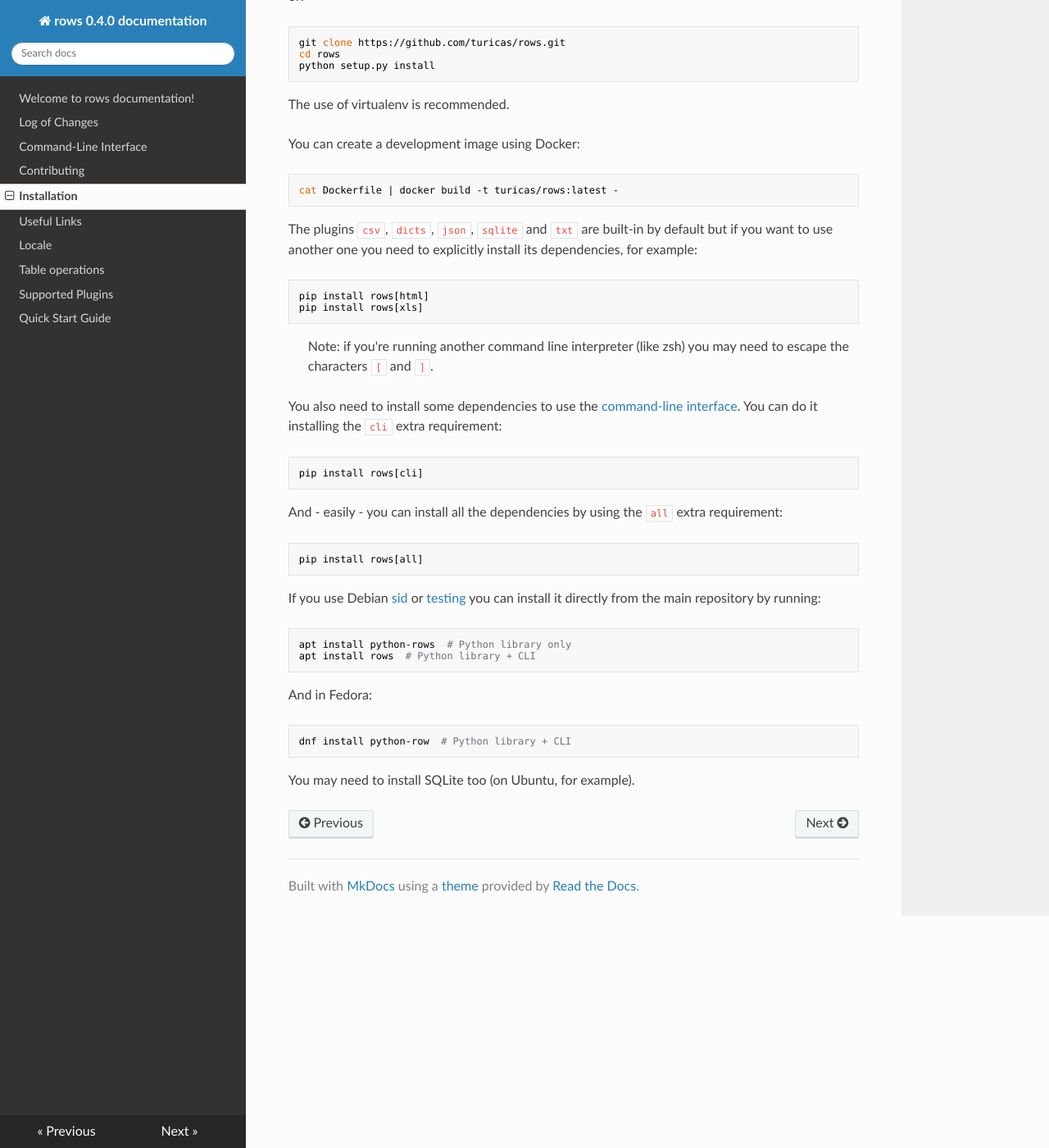
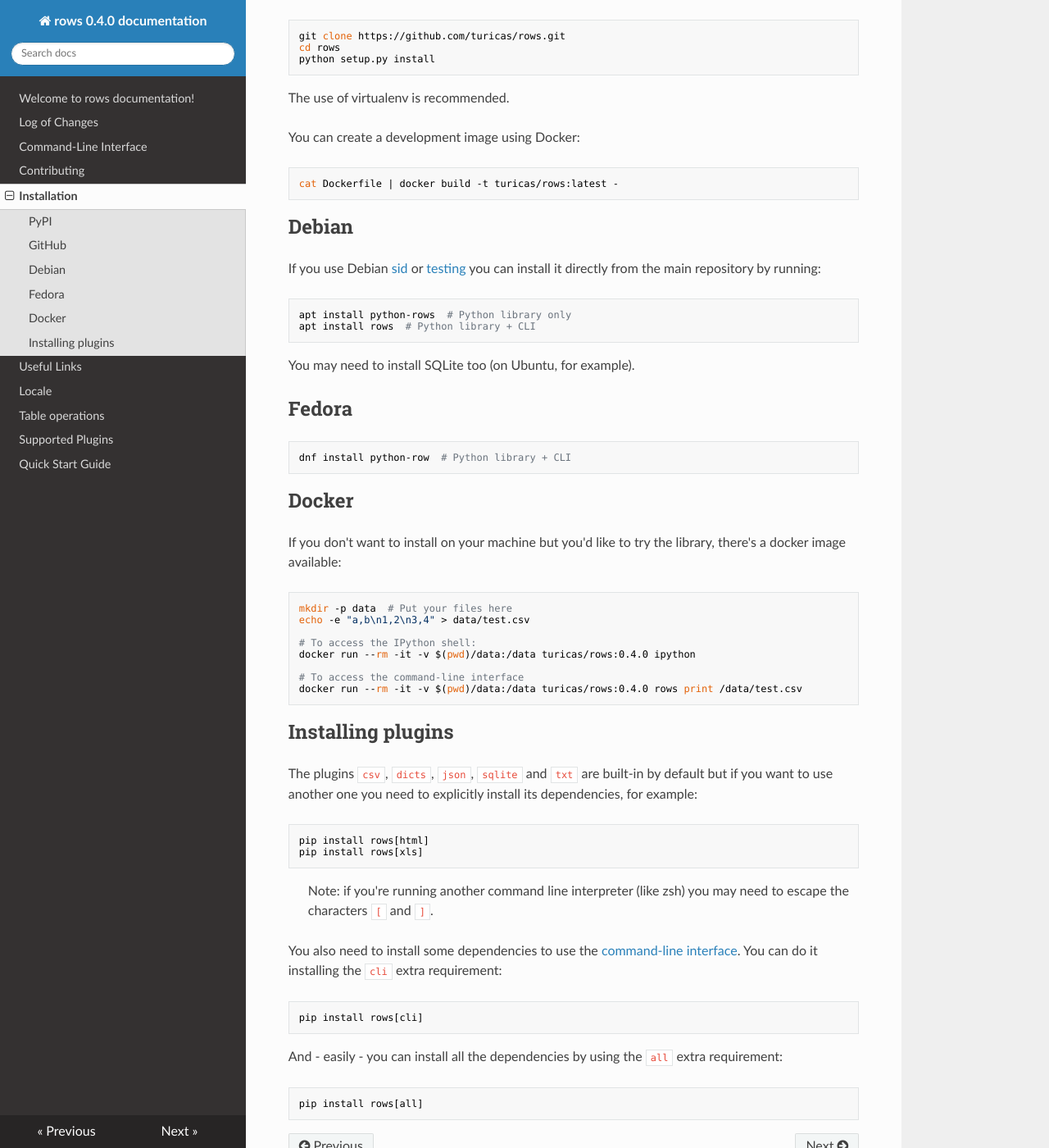
Before and after one commit to turicas/rows, an MkDocs documentation site: the page built from docs/installation.md, in a window 1280 px wide and 1400 px high, scrolled down 436 px. Shown: the whole window at 82% size. Built offline with MkDocs 1.6.1, drawn with Linux system fonts in a browser that asks for light colours; nearby versions of some CDN libraries; some of the changed text lies outside the part shown.

Commit message:
Fix Dockerfile and add Docker Hub usage to docs

````diff
--- a/docs/installation.md
+++ b/docs/installation.md
@@ -30,6 +29,44 @@ You can create a development image using Docker:
 ```bash
 cat Dockerfile | docker build -t turicas/rows:latest -
 ```
+
+## Debian
+
+If you use Debian [sid][debian-sid] or [testing][debian-testing] you can
+install it directly from the main repository by running:
+
+```bash
+apt install python-rows  # Python library only
+apt install rows  # Python library + CLI
+```
+
+You may need to install SQLite too (on Ubuntu, for example).
+
+
+## Fedora
+
+```bash
+dnf install python-row  # Python library + CLI
+```
+
+
+## Docker
+
+If you don't want to install on your machine but you'd like to try the library,
+there's a docker image available:
+
+```bash
+mkdir -p data  # Put your files here
+echo -e "a,b\n1,2\n3,4" > data/test.csv
+
+# To access the IPython shell:
+docker run --rm -it -v $(pwd)/data:/data turicas/rows:0.4.0 ipython
+
+# To access the command-line interface
+docker run --rm -it -v $(pwd)/data:/data turicas/rows:0.4.0 rows print /data/test.csv
+```
+
+## Installing plugins
 
 The plugins `csv`, `dicts`, `json`, `sqlite` and `txt` are built-in by
 default but if you want to use another one you need to explicitly install its
@@ -57,22 +94,6 @@ requirement:
 pip install rows[all]
 ```
 
-If you use Debian [sid][debian-sid] or [testing][debian-testing] you can
-install it directly from the main repository by running:
-
-```bash
-apt install python-rows  # Python library only
-apt install rows  # Python library + CLI
-```
-
-And in Fedora:
-
-```bash
-dnf install python-row  # Python library + CLI
-```
-
-You may need to install SQLite too (on Ubuntu, for example).
-
 
 [debian-sid]: https://www.debian.org/releases/sid/
 [debian-testing]: https://www.debian.org/releases/testing/
````
Also changed, not shown: other parts of docs/installation.md (+2 -3 lines), 2 other files.
